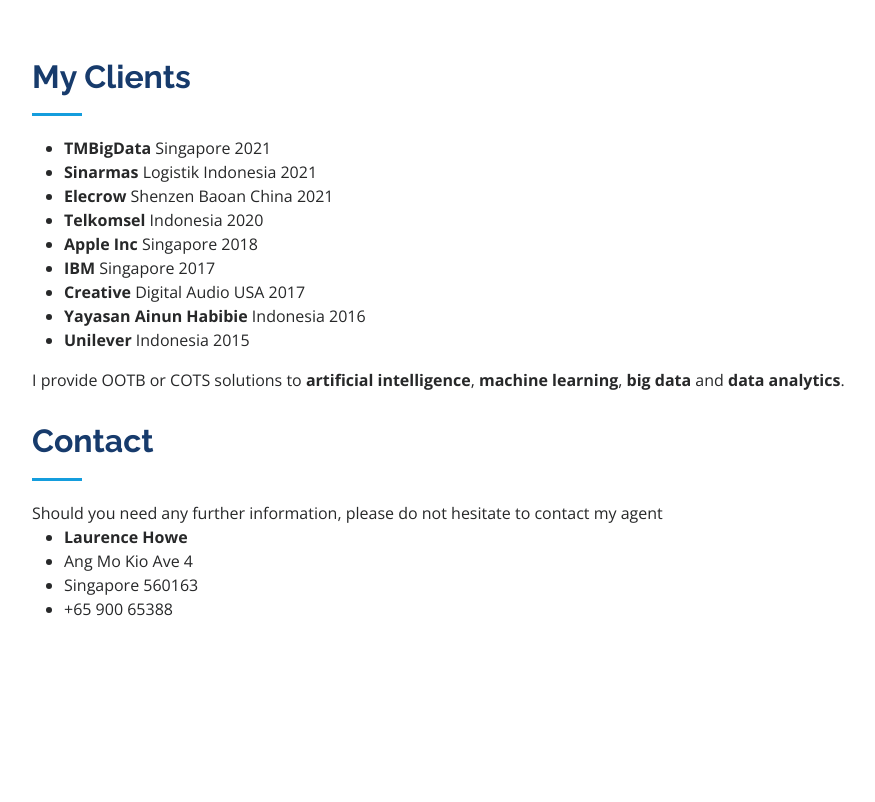
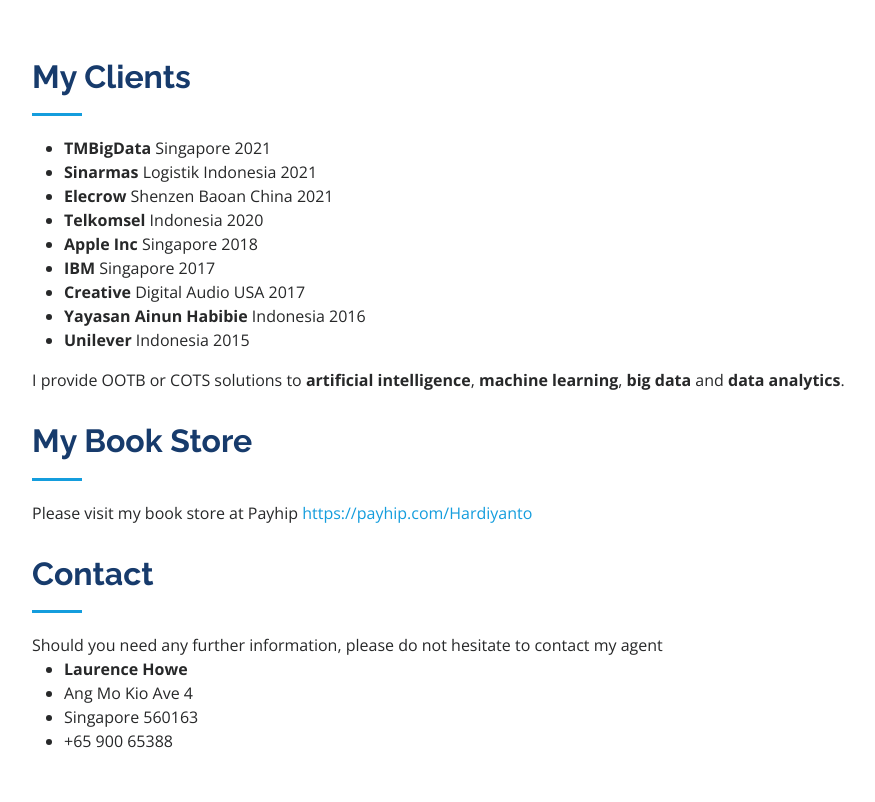
Before and after one commit to aihubid/aihubid.github.io, a plain HTML site: page index.html in a window 1280 px wide. Shown: the part 802-1604 px from the top of the page, without its empty margins (280-1155 px from the left). Before the commit the page ends 1529 px from the top, so only its background shows below. Drawn offline with nearby package versions, Linux system fonts and the light colour scheme.

Commit message:
add book store

```diff
--- a/index.html
+++ b/index.html
@@ -98,6 +98,12 @@
             I provide OOTB or COTS solutions to <b> artificial intelligence</b>, <b>machine learning</b>, <b>big data</b> and <b>data analytics</b>.
           </p>
         </div>
+        <div class="section-title">
+          <h2>My Book Store</h2>
+          <p>
+            Please visit my book store at Payhip <a href="https://payhip.com/Hardiyanto" target="_blank">https://payhip.com/Hardiyanto</a>
+          </p>
+        </div>
 
         <div class="section-title">
           <h2>Contact</h2>
@@ -112,7 +118,6 @@
             </p>
           </div>
         </div>
-
       </div>
     </section>
 
```
